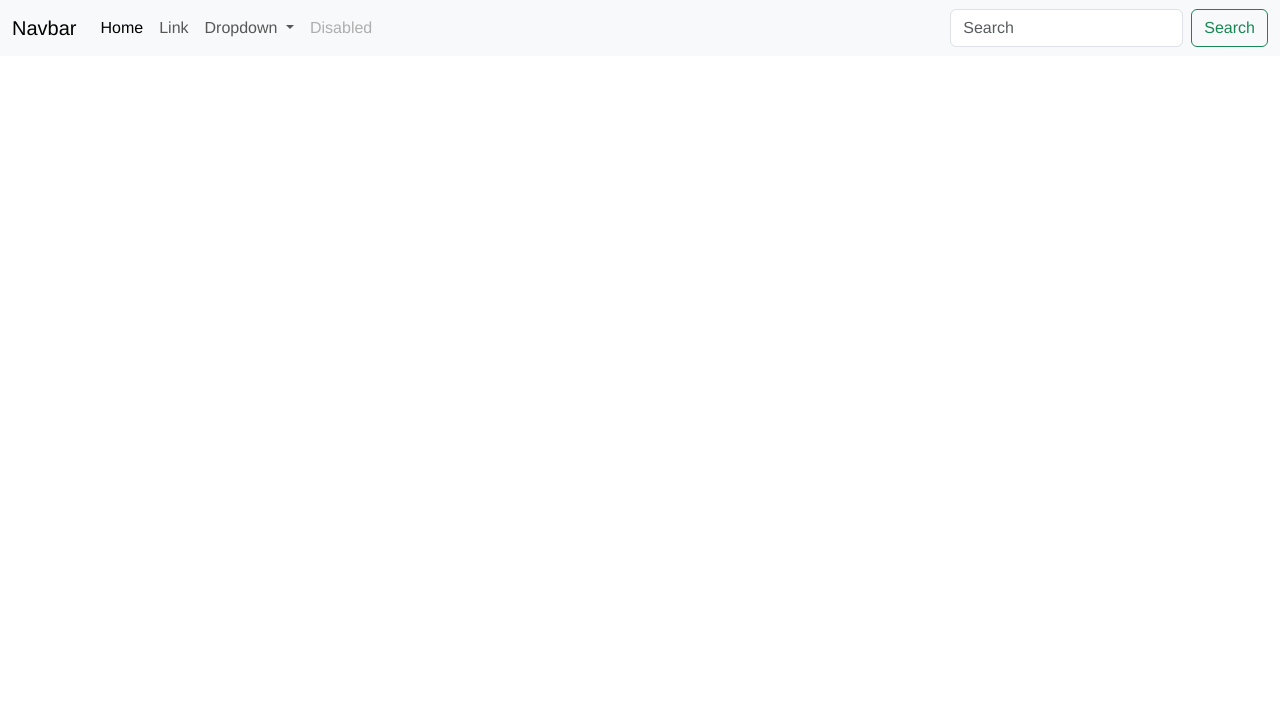
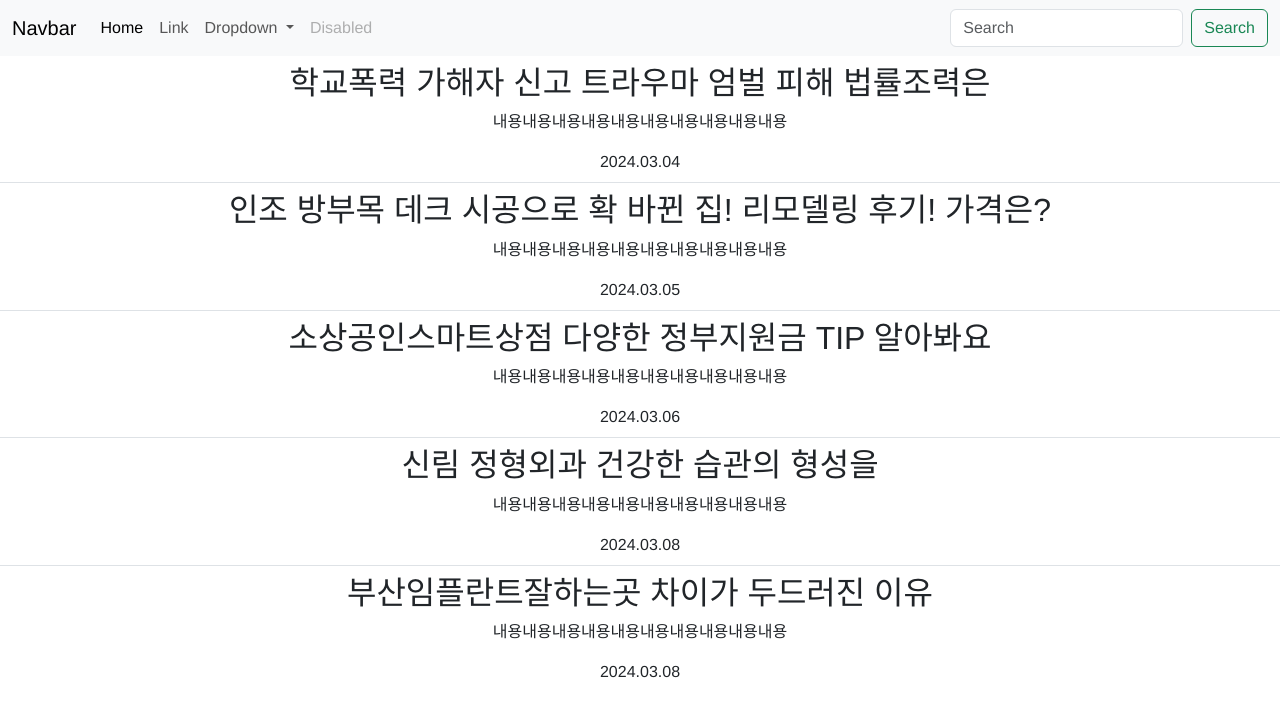
Before and after one commit to yoonjeongKIM0224/vue_blog, a Vue app: page / in a window 1280 px wide. Shown: the top 716 px of the page. Built offline with nearby package versions, Linux system fonts and the light colour scheme.

Commit message:
블로그 목록 생성

```diff
--- a/src/App.vue
+++ b/src/App.vue
@@ -35,12 +35,23 @@
       </div>
     </div>
   </nav>
+
+  <TheList :blogDoc="blogDoc" />
 </template>
 
 <script>
+import TheList from './components/TheList.vue';
+import blogDoc from './assets/blog.js';
+
 export default {
   name: 'App',
+  data(){
+    return {
+      blogDoc: blogDoc,
+    }
+  },
   components: {
+    TheList,
   }
 }
 </script>
--- /dev/null
+++ b/src/assets/blog.js
@@ -0,0 +1,30 @@
+export default [{
+    title: '학교폭력 가해자 신고 트라우마 엄벌 피해 법률조력은',
+    content: '내용내용내용내용내용내용내용내용내용내용',
+    date: '2024.03.04',
+    number: 0,
+},
+{
+    title: '인조 방부목 데크 시공으로 확 바뀐 집! 리모델링 후기! 가격은?',
+    content: '내용내용내용내용내용내용내용내용내용내용',
+    date: '2024.03.05',
+    number: 1,
+},
+{
+    title: '소상공인스마트상점 다양한 정부지원금 TIP 알아봐요',
+    content: '내용내용내용내용내용내용내용내용내용내용',
+    date: '2024.03.06',
+    number: 2,
+},
+{
+    title: '신림 정형외과 건강한 습관의 형성을',
+    content: '내용내용내용내용내용내용내용내용내용내용',
+    date: '2024.03.08',
+    number: 3,
+},
+{
+    title: '부산임플란트잘하는곳 차이가 두드러진 이유',
+    content: '내용내용내용내용내용내용내용내용내용내용',
+    date: '2024.03.08',
+    number: 4,
+},]
--- /dev/null
+++ b/src/components/TheList.vue
@@ -0,0 +1,18 @@
+<template>
+    <ul class="list-group list-group-flush">
+        <li class="list-group-item" v-for="(item, idx) in blogDoc" :key="idx">
+            <h2>{{ item.title }}</h2>
+            <p>{{ item.content }}</p>
+            <span>{{ item.date }}</span>
+        </li>
+    </ul>
+</template>
+
+<script>
+export default {
+    name: 'TheList',
+    props: {
+        blogDoc: Array,
+    }
+}
+</script>
```
Lines whose indentation alone changed are shown as unchanged.
